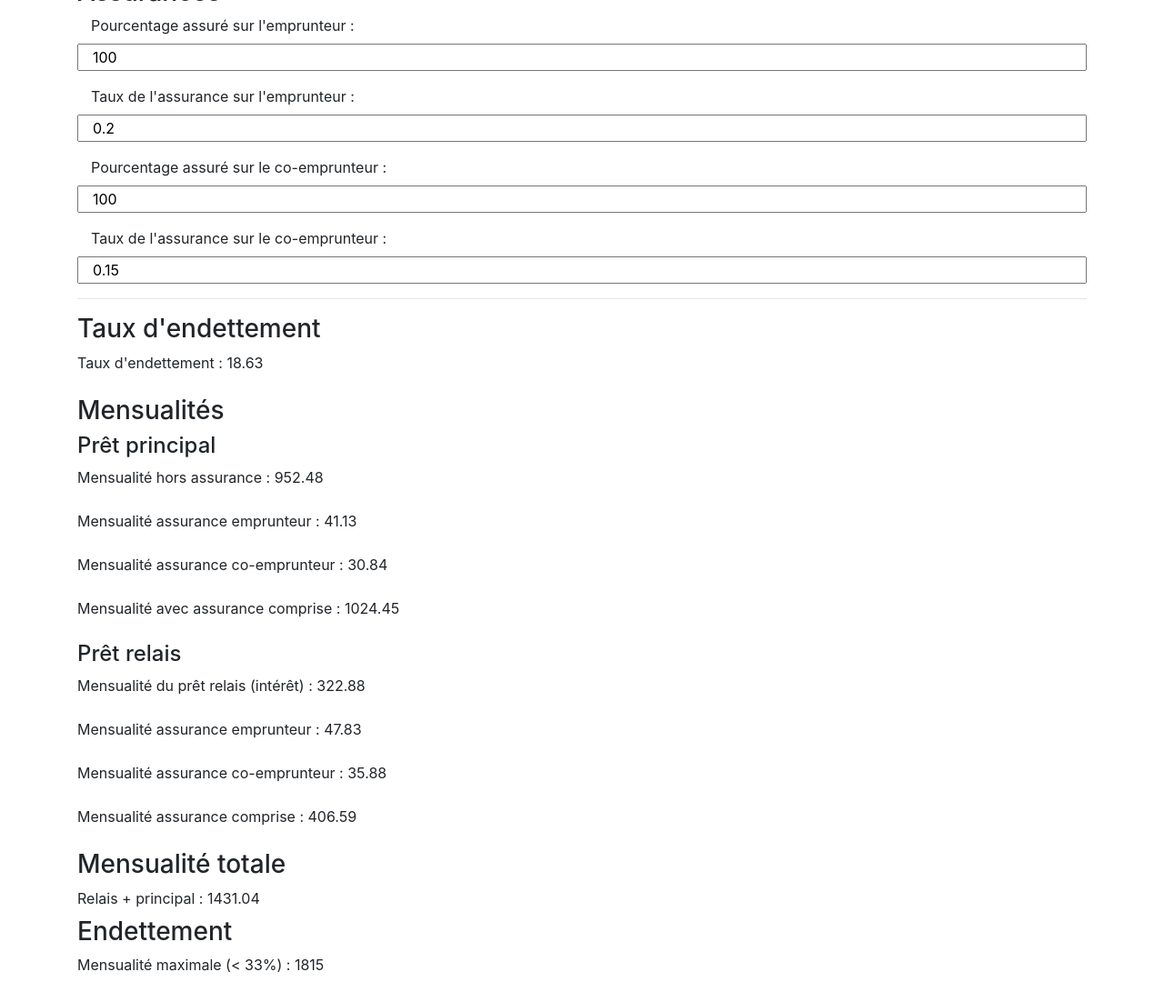
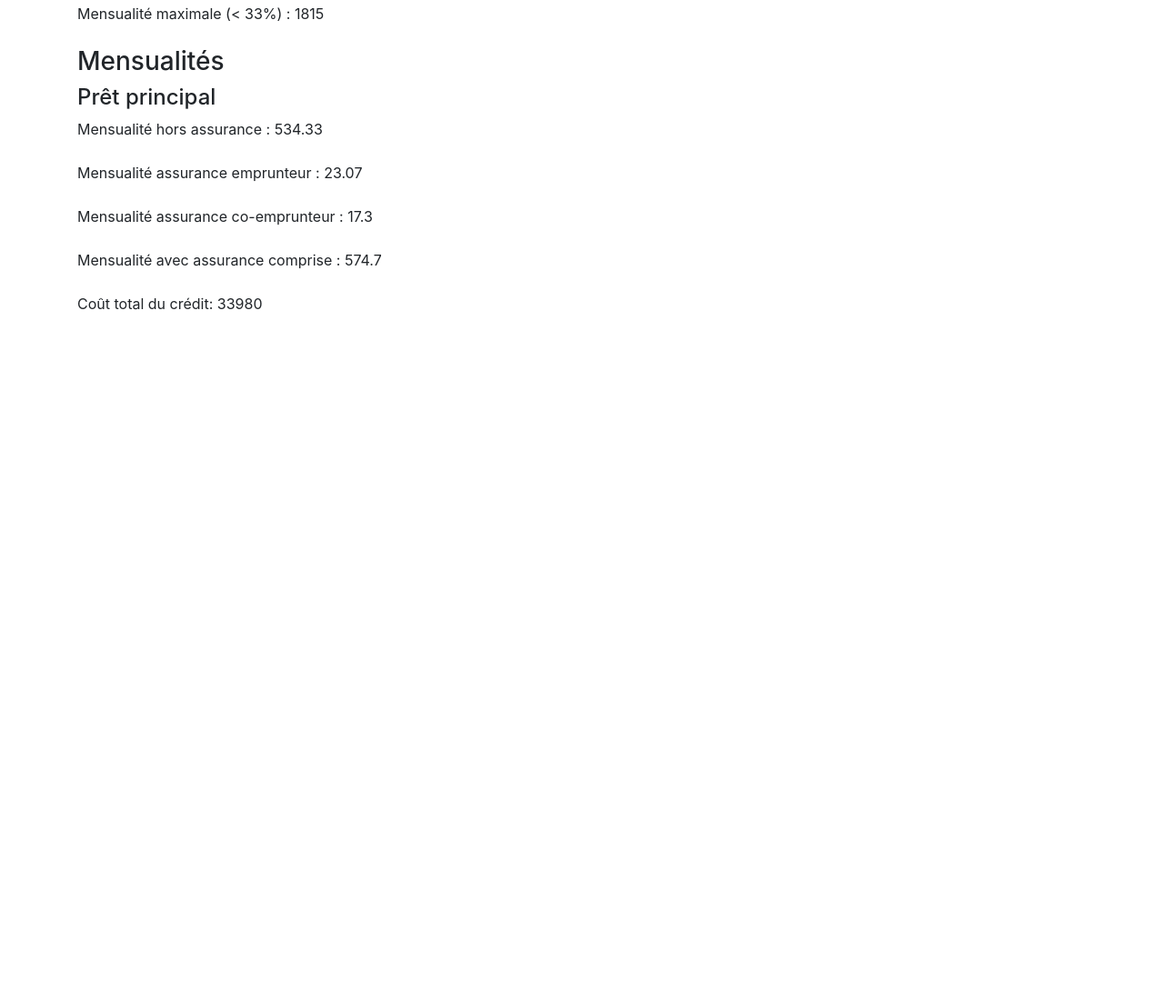
Before and after one commit to vincent-ledu/immo-calc, a website: page index.html in a window 1280 px wide. Shown: the part 1599-2701 px from the top of the page at 91% size. After the commit the page ends 1966 px from the top, so only its background shows below. Drawn offline with nearby package versions, Linux system fonts and the light colour scheme.

Commit message:
add total cost on main load

```diff
--- a/app.js
+++ b/app.js
@@ -15,20 +15,20 @@ const NOTARY_PERCENT_NEW = 3.6;
 const app = new Vue({
   el: "#app",
   data: {
-    net_seller_price: 650750,
-    agency_fees: 32250,
+    net_seller_price: 685000,
+    agency_fees: 0,
     asset_type: ASSET_TYPE.OLD,
 
     main_loan_tx: 1.2,
     main_loan_duration: 300,
 
-    relay_loan: 1,
+    relay_loan: 0,
     relay_loan_tx: 1.35,
     relay_loan_duration: 24,
     asset_sell_price: 410000,
     percent_sell_price: 70,
 
-    personnal_money: 200000,
+    personnal_money: 600000,
     income: 5500,
     other_expense: 0,
 
@@ -38,6 +38,15 @@ const app = new Vue({
     tx_insurance_comortgagor: 0.15,
   },
   computed: {
+    total_cost_main_loan: function () {
+      return (
+        (this.monthly_payment +
+          this.mortgagor_monthly_payment_insurance_main_loan +
+          this.comortgagor_monthly_payment_insurance_main_loan) *
+          this.main_loan_duration -
+        this.main_loan_amount
+      );
+    },
     indebtment_rate: function () {
       return (
         Math.round(
--- a/index.html
+++ b/index.html
@@ -254,6 +254,11 @@
           <p>
             <label>Taux d'endettement : {{ indebtment_rate }}</label>
           </p>
+          <p>
+            <label>
+              Mensualité maximale (&lt; 33%) : {{ max_monthly_payment }}
+            </label>
+          </p>
           <h3>Mensualités</h3>
           <h4>Prêt principal</h4>
           <p>
@@ -267,6 +272,11 @@
           </p>
           <p>
             <label>Mensualité avec assurance comprise : {{ monthly_payment + mortgagor_monthly_payment_insurance_main_loan + comortgagor_monthly_payment_insurance_main_loan }}</label>
+          </p>
+          <p>
+            <lable>
+              Coût total du crédit: {{ total_cost_main_loan }}
+            </lable>
           </p>
           <div v-if="relay_loan == 1">
             <h4>Prêt relais</h4>
@@ -299,12 +309,7 @@
               relay_loan_monthly_payment + mortgagor_relay_loan_monthly_payment_insurance + comortgagor_relay_loan_monthly_payment_insurance }}
             </label>
           </div>
-          <h3>Endettement</h3>
-          <p>
-            <label
-              >Mensualité maximale (&lt; 33%) : {{ max_monthly_payment }}
-            </label>
-          </p>
+
         </div>
       </div>
     </div>
```
Also changed, not shown: 2 other files.
